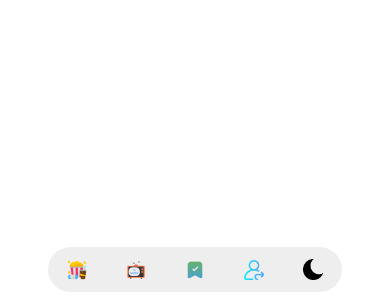
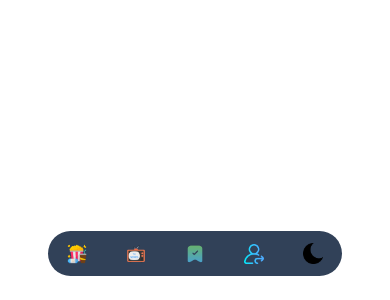
Before and after one commit to pankajkoree/moviedetailssearch, a Next.js app: page / in a window 390 px wide. Shown: the part 544-844 px from the top of the page. Built offline with nearby package versions, Linux system fonts and the light colour scheme.

Commit message:
bottom navigation

```diff
--- a/src/app/page.js
+++ b/src/app/page.js
@@ -35,8 +35,8 @@ export default function Home() {
       </div>
 
       {/* Bottom Nav (for mobile view only) */}
-      <div className="fixed bottom-0 left-0 right-0 z-50 flex justify-center md:hidden py-2 px-12">
-        <div className="flex justify-around items-center w-full rounded-full bg-[#EEEEEE]">
+      <div className="fixed bottom-4 left-0 right-0 z-50 flex justify-center md:hidden py-2 px-12">
+        <div className="flex justify-around items-center w-full rounded-full bg-slate-700">
           <button className="py-3 px-2">
             <Image src="/movie.png" width={20} height={20} alt="movie" />
           </button>
```
